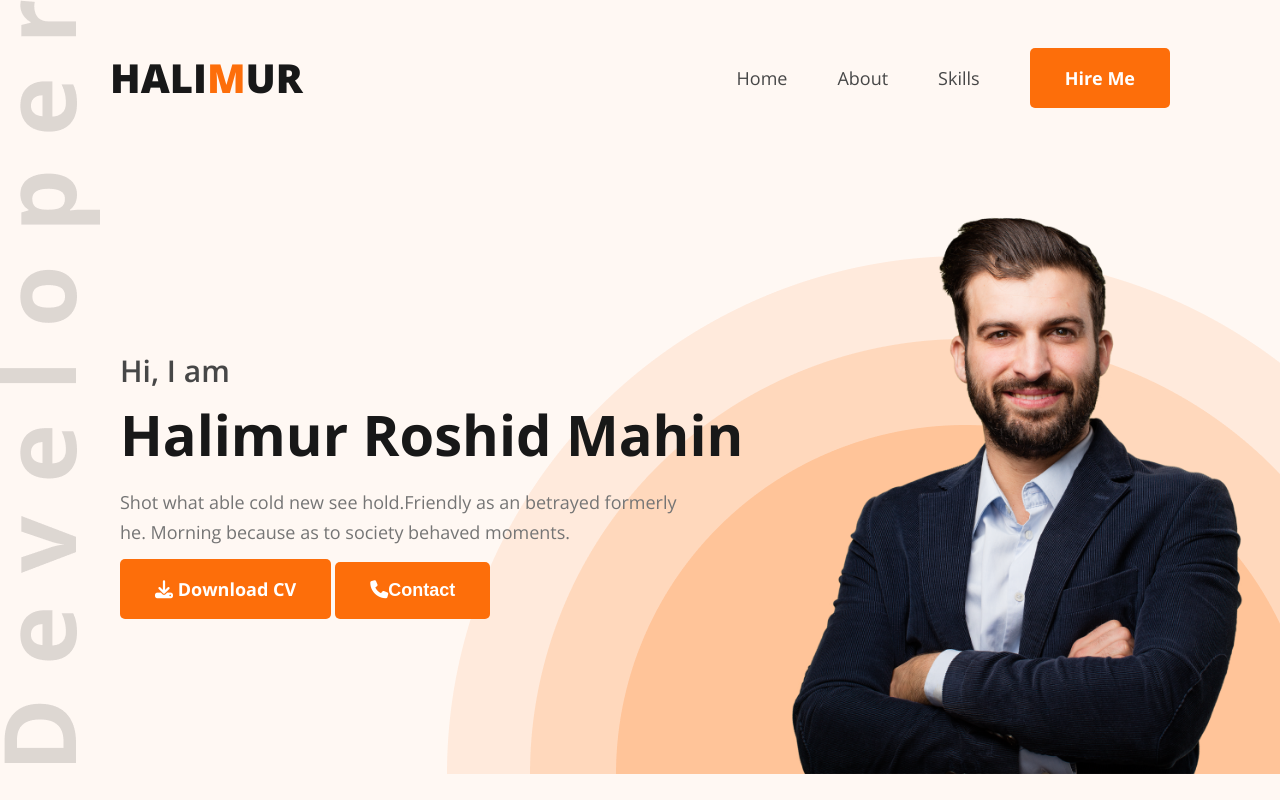
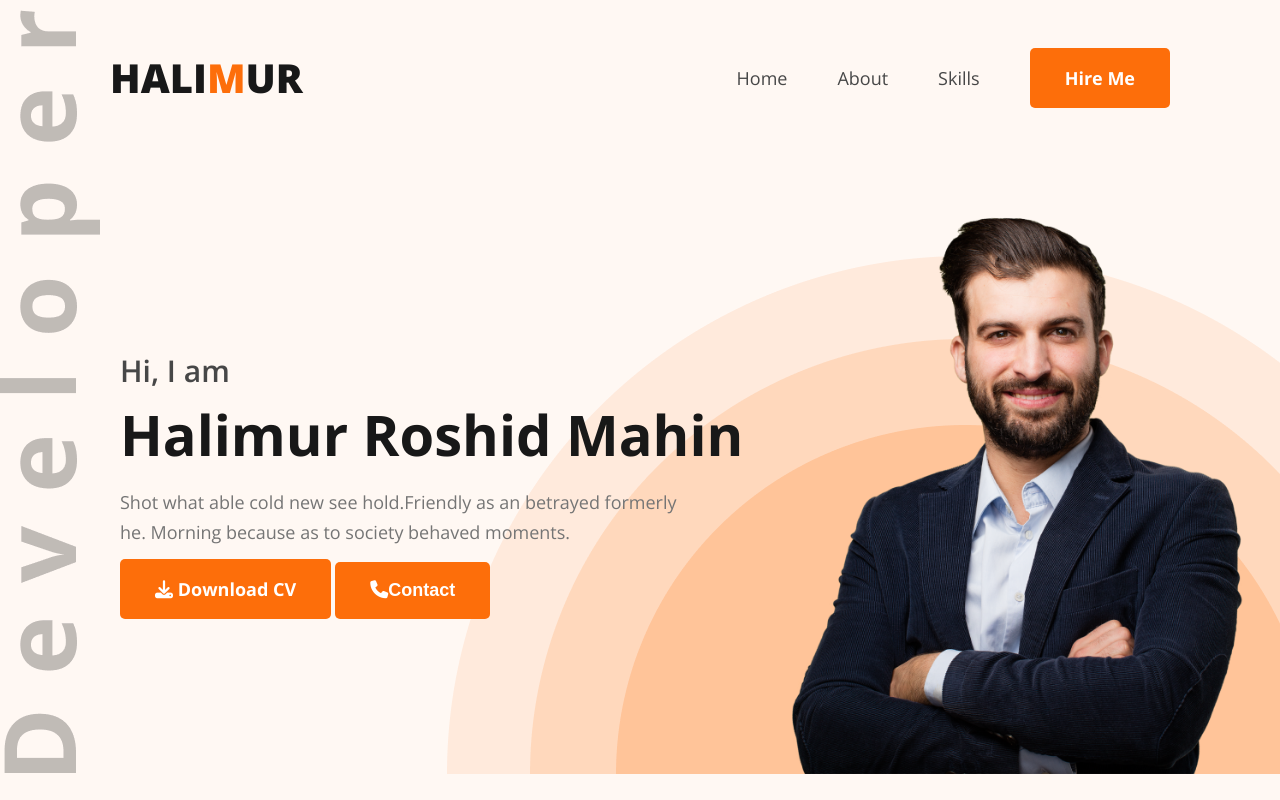
Before and after one commit to HalimurRoshid/my-portfolio-with-html-and-css, a plain HTML site: page index.html in a window 1280 px wide. Shown: the top 800 px of the page. Drawn offline with nearby package versions, Linux system fonts and the light colour scheme.

Commit message:
developer img added

```diff
--- a/index.html
+++ b/index.html
@@ -27,6 +27,7 @@
   </head>
   <body>
     <header>
+      <img src="./images/developer.png" alt="developer" class="developer-img" />
       <nav>
         <h3 class="nav-title">Hali<span class="primary-color">m</span>ur</h3>
         <ul>
--- a/styles/portfolio.css
+++ b/styles/portfolio.css
@@ -75,15 +75,22 @@ nav a {
 /* header section start */
 header {
   background-color: #fff8f3;
-  background-image: url(/images/header_bg.png), url(/images/developer.png);
-  background-position: bottom right, top left;
+  background-image: url(/images/header_bg.png);
+  background-position: bottom right;
   background-repeat: no-repeat;
+  position: relative;
 }
 .banner {
   display: flex;
   align-items: center;
   justify-content: space-between;
   padding: 40px 30px 0 120px;
+}
+.developer-img {
+  background-image: url(/images/developer.png);
+  position: absolute;
+  top: 10px;
+  left: 0;
 }
 /* .banner-content {
   width: 70%;
```
